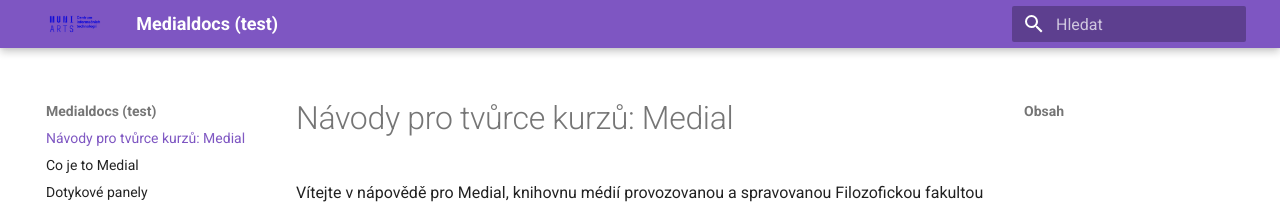
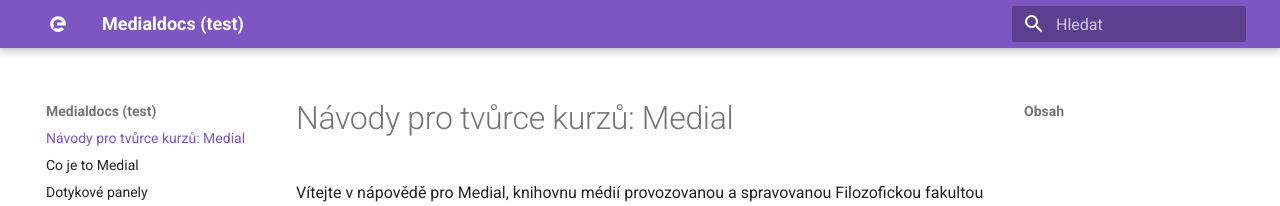
Before and after one commit to kvet-divizny/medialdocs, an MkDocs documentation site: the page built from docs/index.md, in a window 1280 px wide. Shown: the top 206 px of the page. Built offline with MkDocs 1.6.1 and Material for MkDocs 9.7.7, drawn with Linux system fonts in a browser that asks for light colours.

Commit message:
Update mkdocs.yml

```diff
--- a/mkdocs.yml
+++ b/mkdocs.yml
@@ -6,7 +6,7 @@
   include_sidebar: true
   palette:
     primary: deep purple
-  logo: assets/arts-cit-lg-rgb-01.png
+  logo: assets/elf-inverze.svg
 markdown_extensions:
   - toc:
       toc_depth: 4
```
